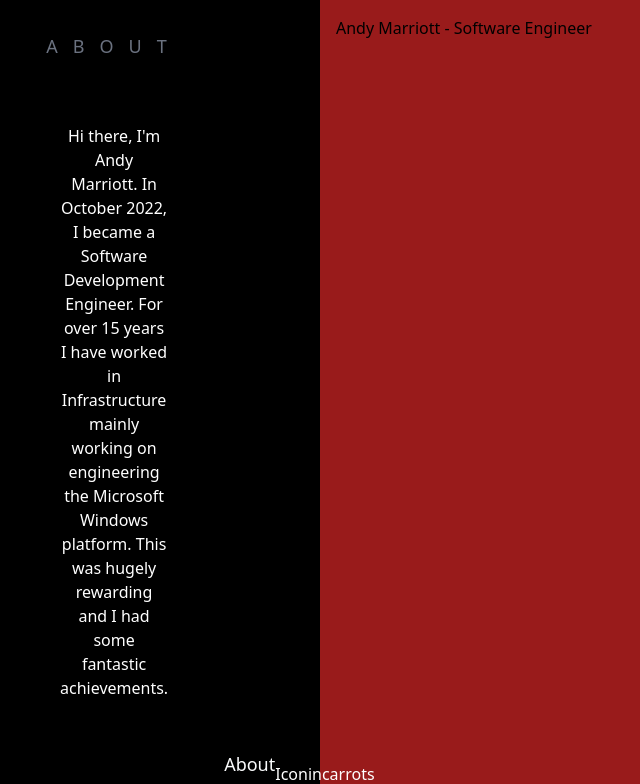
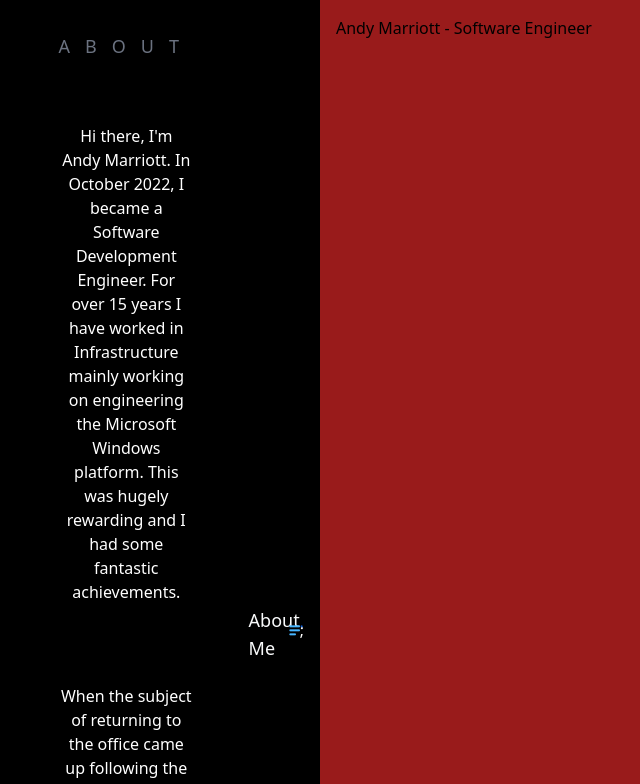
Before and after one commit to AndyMarriottCoder/MyPortfolio, a Next.js app: page /index_old in a window 1280 px wide. Shown: the top 784 px of the page, without its empty margins (0-640 px from the left). Built offline with nearby package versions, Linux system fonts and the light colour scheme.

Commit message:
Futher changes made to Sidebar configuration

```diff
--- /dev/null
+++ b/components/icons/collapseIcon.jsx
@@ -0,0 +1,16 @@
+import Image from "next/image";
+import ToggleIcon from '@/images/CollapseIcon.png'
+import React from "react";
+
+function CollapseIcon(){
+  return(
+    <Image
+      src={ToggleIcon}
+      alt="Icon used to collapse the sidebar"
+      width="16px"
+      height="15px"
+    />
+  )
+}
+
+export default CollapseIcon;
--- a/components/sidebar.tsx
+++ b/components/sidebar.tsx
@@ -2,9 +2,11 @@
 import classNames from 'classnames'
 import { useState } from 'react'
 import About from '@/pages/about'
+import CollapseIcon from './icons/collapseIcon'
 
 const Sidebar = () => {
-    const [toggleCollapse, setToggleCollapse] = useState(false)
+    const [toggleCollapse, setToggleCollapse] = useState(false);
+    const [isCollapsible, setIsCollapsible] = useState(false);
 
   const wrapperClasses = classNames(
     "h-screen px-4 pt-8 pb-4 bg-black text-white justify-between flex-col",
@@ -14,8 +16,18 @@
     }
   );
 
+  const CollapseIconClasses = classNames("absolute right-0",
+  {
+    "rotate-180": toggleCollapse,
+  }
+  );
+
+  const onMouseOver = () => {
+    setIsCollapsible(!isCollapsible)
+  }
+
   return (
-    <div className={wrapperClasses}>
+    <div className={wrapperClasses} onMouseEnter={onMouseOver} onMouseLeave={onMouseOver}>
       <div className="flex flex-col">
         <div className="flex items-center justify-between relative">
           <div className="flex items-center pl-1 gap-4">
@@ -24,9 +36,11 @@
               About Me
             </span>
             </div>
-          <button>
-            Iconincarrots
+            {isCollapsible && (
+          <button className={CollapseIconClasses}>
+            <CollapseIcon />
           </button>
+            )};
         </div>
       </div>
       <div></div>
```
Also changed, not shown: images/CollapseIcon.png (added).
